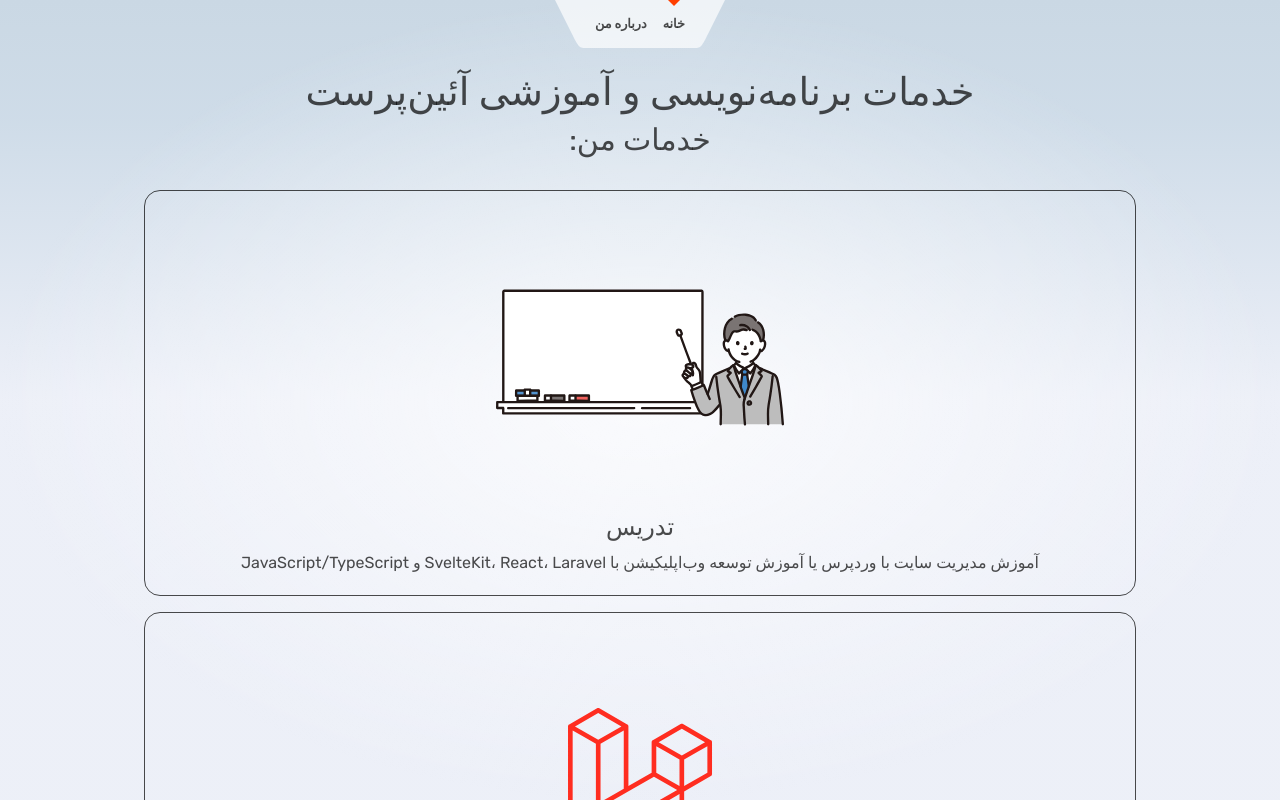
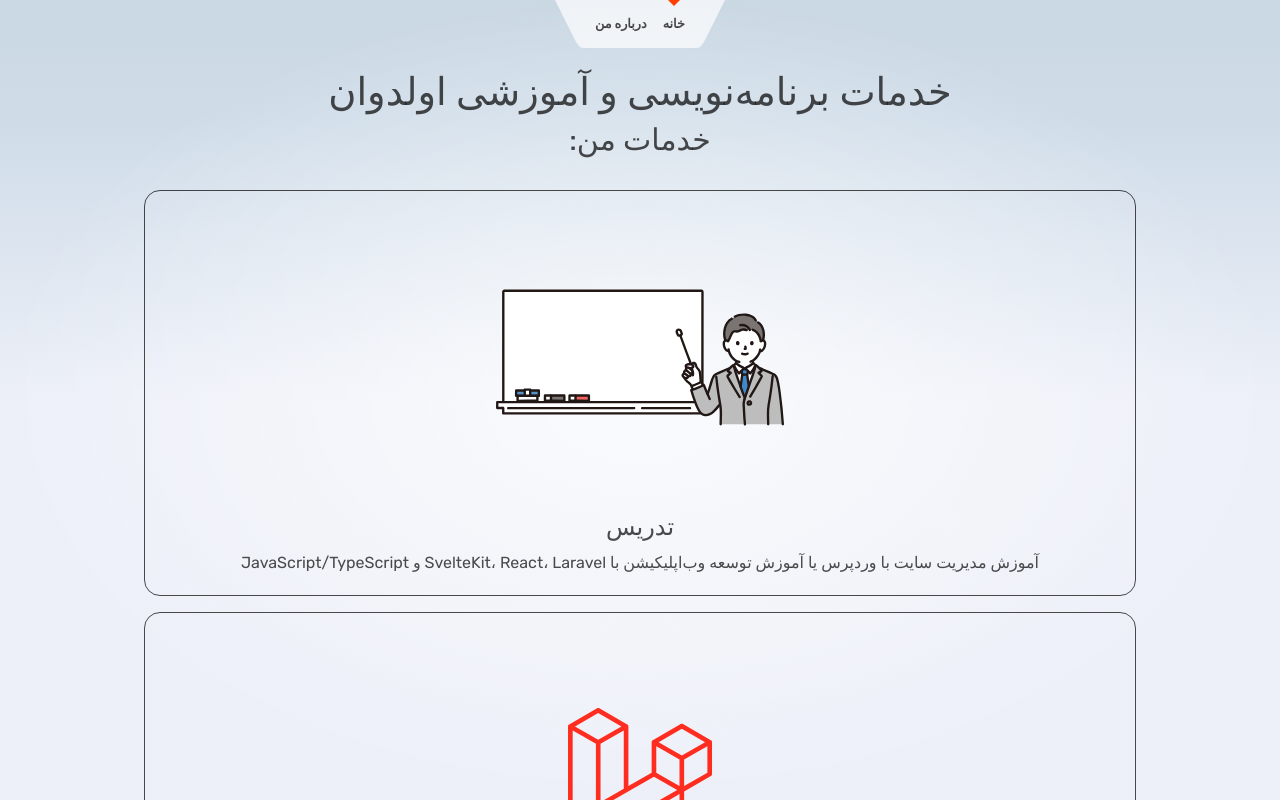
Before and after one commit to aeinparast/filter, a SvelteKit app: page / in a window 1280 px wide. Shown: the top 800 px of the page. Built offline with nearby package versions, Linux system fonts and the light colour scheme.

Commit message:
fixed typo

```diff
--- a/src/routes/+page.svelte
+++ b/src/routes/+page.svelte
@@ -10,7 +10,7 @@
 </svelte:head>
 
 <section dir="rtl">
-	<h1>خدمات برنامه‌نویسی و آموزشی آئین‌پرست</h1>
+	<h1>خدمات برنامه‌نویسی و آموزشی اولدوان</h1>
 
 	<h2 class="!text-3xl">خدمات من:</h2>
 	<div class="flex flex-col gap-4 mt-8">
```
